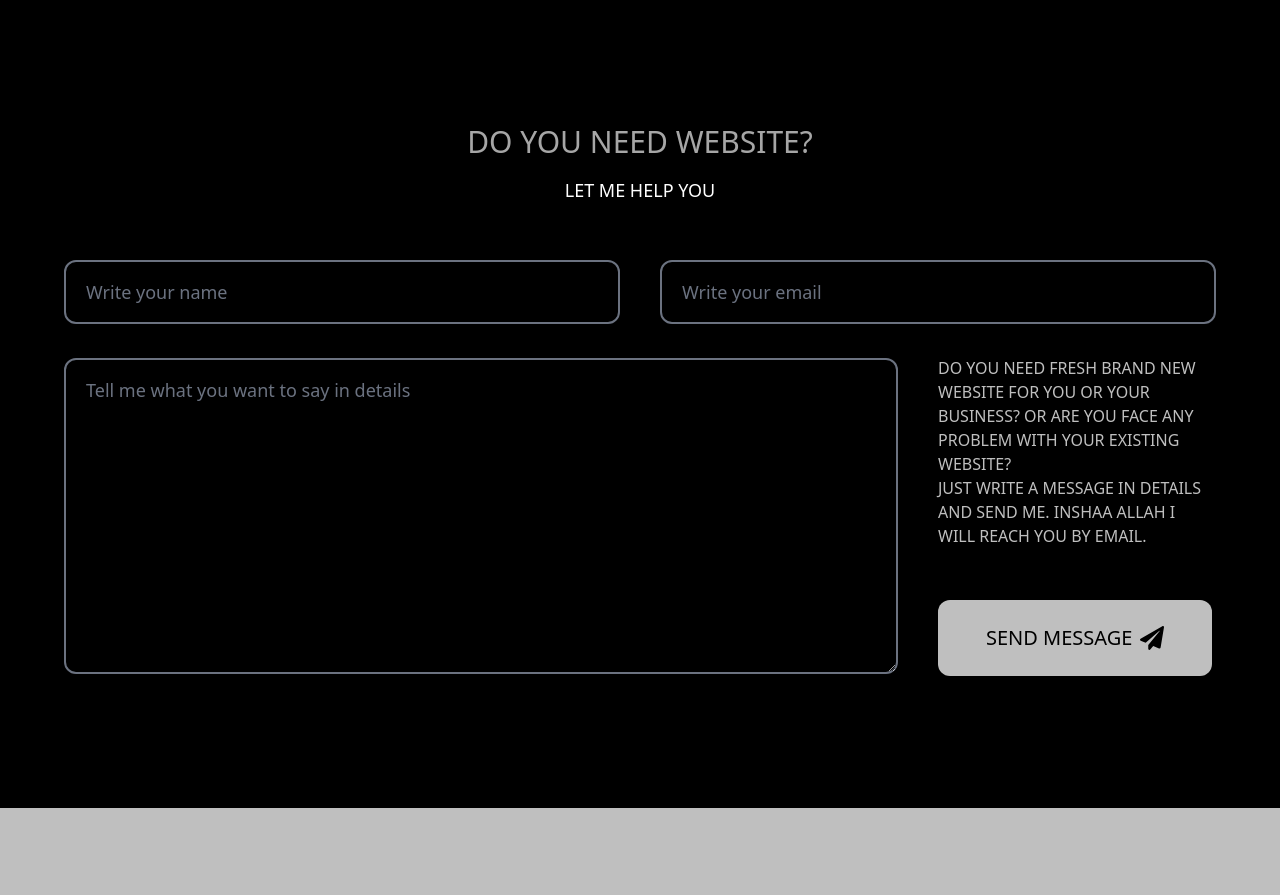
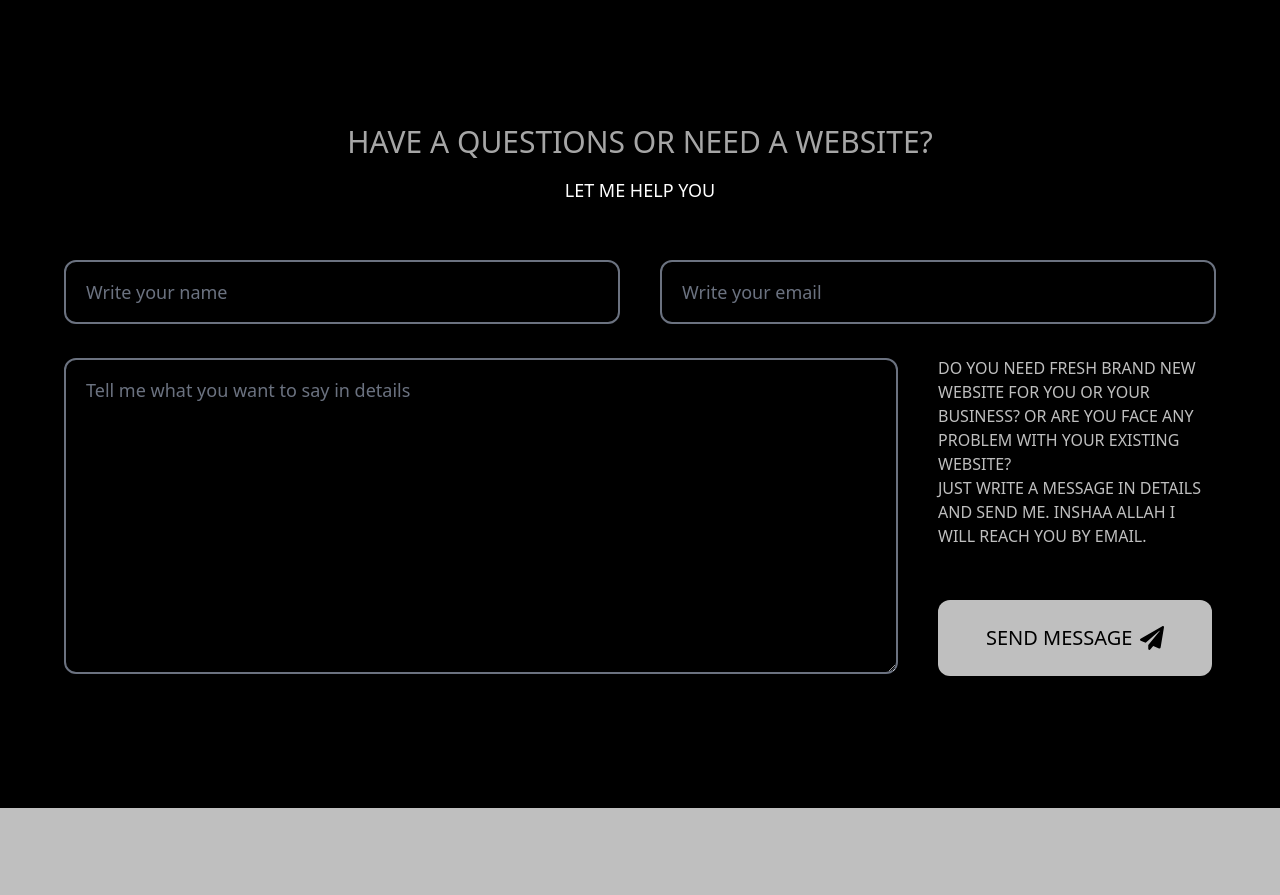
Before and after one commit to mdshahadad/portfolio, a React (Vite) app: page / in a window 1280 px wide. Shown: the part 7092-7987 px from the top of the page. Built offline with nearby package versions, Linux system fonts and the light colour scheme.

Commit message:
Contact form title updated

```diff
--- a/src/Home/ContactSection/ContactForm.jsx
+++ b/src/Home/ContactSection/ContactForm.jsx
@@ -37,7 +37,7 @@ const ContactForm = () => {
 
     return (
         <div className="pb-20">
-            <h3 className="text-white opacity-65 font-medium text-3xl text-center mt-32 uppercase hover:opacity-100">do you Need website?</h3>
+            <h3 className="text-white opacity-65 font-medium text-3xl text-center mt-32 uppercase hover:opacity-100">have a questions or need a website?</h3>
             <p className="text-white text-center font-medium mt-4 text-lg uppercase">Let me help you</p>
             <div className="text-white mt-14">
                 <form onSubmit={handleContactForm} action="">
```
